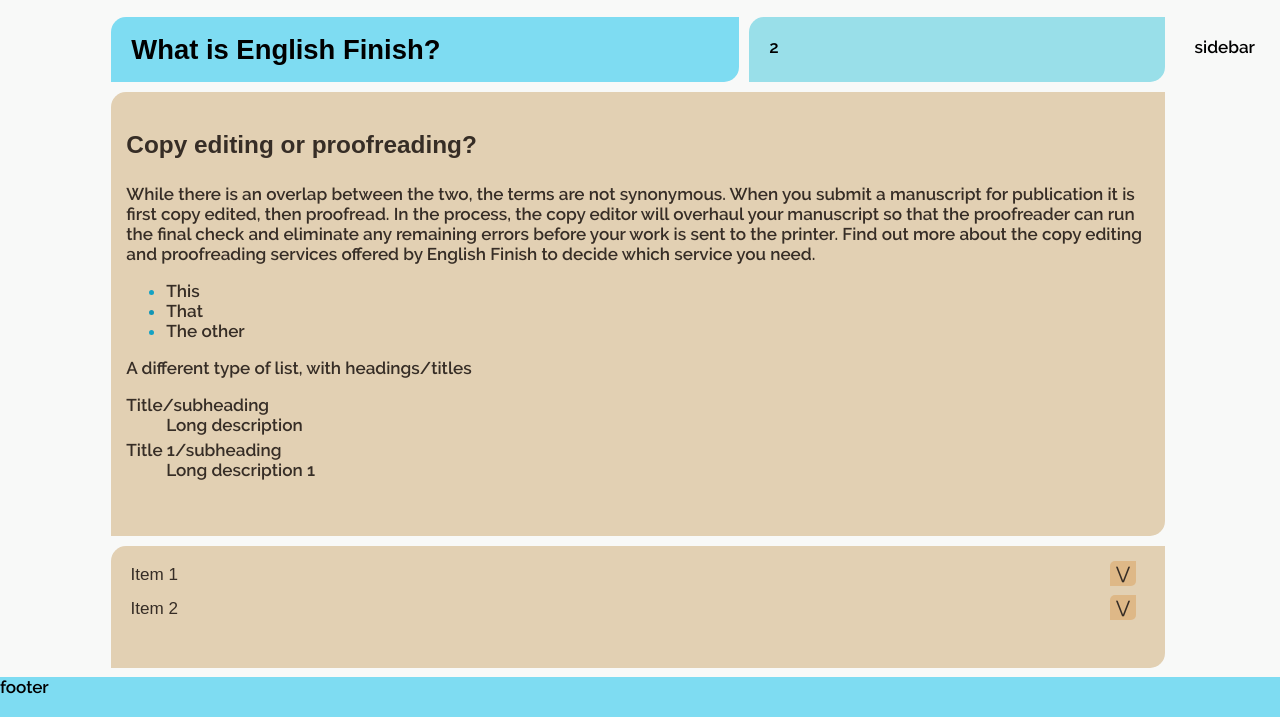
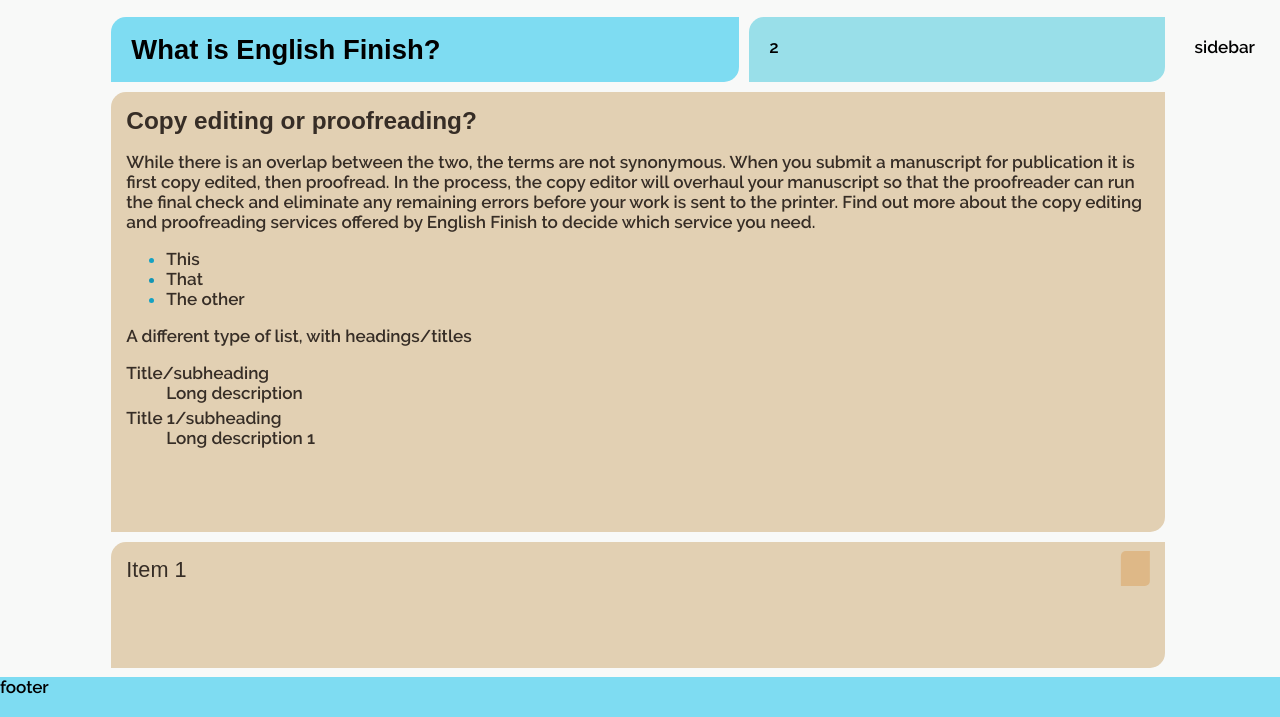
Before and after one commit to MissArray/Artigraphy-BLUEPRINT, a plain HTML site: page index.html in a window 1280 px wide. Shown: the part 83-800 px from the top of the page. Drawn offline with Linux system fonts and the light colour scheme.

Commit message:
Replaced the content property with a span in the accordion for accessibility purposes

```diff
--- a/index.html
+++ b/index.html
@@ -4,7 +4,7 @@
     <meta charset="UTF-8">
     <meta name="viewport" content="width=device-width, initial-scale=1.0">
     <meta http-equiv="X-UA-Compatible" content="ie=edge">
-    <title>English Finish - Home</title>
+    <title>English Finish - MASTER TEMPLATE</title>
     <link rel='stylesheet' type='text/css' href='style.css'>
 
 </head>
@@ -51,9 +51,8 @@
         <h2>What is English Finish?</h2></div>
       <div id="main-centre-t">2</div>
       <section class="main-text">
+        <h3>Copy editing or proofreading?</h3>
         <p>
-          <h3>Copy editing or proofreading?</h3>
-
 While there is an overlap between the two, the terms are not synonymous. When you submit a manuscript for publication it is first copy edited, then proofread. In the process, the copy editor will overhaul your manuscript so that the proofreader can run the final check and eliminate any remaining errors before your work is sent to the printer.
 
 Find out more about the copy editing and proofreading services offered by English Finish to decide which service you need.
@@ -80,27 +79,18 @@
         </dl>
       </section>
 
-      <section class='accordion-text'>
-        <div class='accordion-item'>
-          <input id='acc-item-1' type='checkbox' name 'accordion-item'>
-          <label for='acc-item-1'>Item 1</label>
-          <div class='acc-item-content'>
-            <p>
-              Some content - 1
-            </p>
-          </div>
-        </div>
+        <ul class="accordion-wrapper">
+        <li class="accordion-item">
+        <input id="faq1" class="accordion-item-input" name="accordion" type="checkbox"/>
+          <label for="faq1" class="accordion-item-heading">Item 1<span class="acc-item-arrow">&#xE228;</span>
+          </label>
+          <p class="accordion-item-text">
+            Some content
+      </p>
+        </li>
+      </ul>
 
-        <div class='accordion-item'>
-          <input id='acc-item-2' type='checkbox' name 'accordion-item'>
-          <label for='acc-item-2'>Item 2</label>
-          <div class='acc-item-content'>
-            <p>
-              Some content - 2
-            </p>
-          </div>
-        </div>
-      </section>
+
   </main>
 
   <footer>footer</footer>
--- a/style.css
+++ b/style.css
@@ -117,9 +117,14 @@
   margin-bottom: 0.25em;
 }
 
-main > div, section {
+main > div {
   margin: 5px;
   padding: 15px;
+}
+
+section {
+margin: 5px;
+padding: 15px;
 }
 
 #main-left-t {
@@ -128,7 +133,7 @@
   display: flex;
   flex-direction: column;
   justify-content: center;
-  background-color: var(--bckg-colour-darker2, aqua);
+  background-color: var(--bckg-colour-darker2, darkturquoise);
   border-radius: 15px 0;
 }
 
@@ -144,64 +149,101 @@
   grid-column: 2 / 12;
   grid-row: 2 / 3;
   background-color: var(--basic-txt-bckg, wheat);
-  font-family: var(--bodytext);
+  font-family: var(--bodytext, Arial, Helvetica, sans-serif);
   color: var(--basic-txt-colour, darkslategray);
   border-radius: 15px 0;
 }
 
-/*--- ACCORDION for TEXT ---*/
-.accordion-text {
+/*--- ACCORDION LIST ---*/
+/* Originally tried using the 'content' property for the up/down arrow; however, screen-readers don't pick up the 'content' property at all, hence the span-within-the-label solution*/
+.accordion-wrapper {
   flex: 1;
-  grid-column: 2 /12;
+  grid-column: 2 / 12;
   grid-row: 3 / 4;
+  list-style: none;   /* none outside*/
+  margin: 5px;
+  padding: 15px;
   background-color: var(--basic-txt-bckg, wheat);
-  font-family: var(--bodytext);
+  font-family: var(--semibold-text, Arial, Helvetica, sans-serif);
   color: var(--basic-txt-colour, darkslategray);
   border-radius: 15px 0;
 }
 
-.accordion-item {
+.accordion-item-heading {
+  display: block;
   position: relative;
-  margin: 0 0.2em 0.3em 0;
-}
-
-.accordion-item label {
-  display: block;
-  font-family: var(--semibold-text);
-  color: var(--basic-txt-colour);
-  padding: 0.25em;
+  font-size: 1.266em;
   cursor: pointer;
 }
 
-.accordion-item label::after {
-  display: block;
-  content: '\022c1'; /* content:'\022c1' or '\0039b'  */
-  position: absolute;
-  right: 10px;
-  top: 0px;
-  background-color: burlywood;
-  padding: 2px 6px;
-  border-radius: 5px 0;
-  transition: all 0.3s;
+.accordion-item {
+  padding: 0;
+  margin: 0;
+ }
+
+/*Hide the checkbox*/
+.accordion-item-input {
+	clip-path: inset(100%);
+	clip: rect(0 0 0 0);
+	width: 1px;
+	height: 1px;
+	margin: -1;
+	overflow: hidden;
+	position: absolute;
+	left: -9999px;
 }
 
-.accordion-item input[type=checkbox]:checked + label::after {
-  transform: rotate(180deg);
-  background-color: var(--bckg-colour-darker1);
+.accordion-item-input:checked ~ .accordion-item-text {
+	background-color: violet;
+	padding: 15px;
+	max-height: 1000px;
+  padding-top: 1em;
+  margin: 0.75em 0;
+  border-radius: 15px 0;
+	-webkit-transition: max-height 0.15s ease-in, margin 0.15s ease-in, padding 0.15s ease-in;
+	transition: max-height 0.15s ease-in, margin 0.15s ease-in, padding 0.15s ease-in;
 }
 
-.accordion-item input {
-  display: none;
+/* Match accordion-item-headings only when they follow and are siblings of an accordion-item-input that is checked.*/
+
+.accordion-item-input:checked ~ .accordion-item-heading > .acc-item-arrow {
+	-webkit-transform: rotate(0);
+	  -ms-transform: rotate(0);
+	   transform: rotate(0);
 }
 
-.accordion-item input:checked ~ .acc-item-content {
+.acc-item-arrow {
   display: block;
+  position: absolute;
+  right: 0;
+  top: -0.3em;
+  padding: 5px 6px;
+  border-radius: 5px 0;
+  font-family: 'Segoe MDL2 Assets';
+  background-color: burlywood;
+  -webkit-transition: -webkit-transform .25s ease;
+  transition: transform .25s ease;
+  -webkit-transform: rotate(-180deg);
+  -moz-transform: rotate(-180deg);
+  -o-transform: rotate(-180deg);
+  transform: rotate(-180deg);
 }
 
-.acc-item-content {
-  display: none;
+.acc-item-arrow:hover, .acc-item-arrow:active {
+  background-color: var(--bckg-colour-darker2, darkturquoise);
+}
+
+.accordion-item-text {
   overflow: hidden;
+  max-height: 0;
+  margin-bottom: 0;
+  font-family: var(--bodytext, Arial, Helvetica, sans-serif);
+  -webkit-transition: max-height .15s ease-out, margin-bottom .15s ease-out, padding .15s ease-out;
+	-moz-transition: max-height .15s ease-out, margin-bottom .15s ease-out, padding .15s ease-out;
+	-o-transition: max-height .15s ease-out, margin-bottom .15s ease-out, padding .15s ease-out;
+	transition: max-height .15s ease-out, margin-bottom .15s ease-out, padding .15s ease-out;
 }
+
 
 footer {
   height: 5vh;
@@ -388,6 +430,7 @@
 h3 {
   font-family: var(--medium-text, Arial, Helvetica, sans-serif);
   font-size: 1.424em;
+  margin: 0;
 }
 
   @supports (position: fixed) {
@@ -519,9 +562,6 @@
     grid-row: 2 / 3;
   }
 
-  .accordion-text {
-    grid-column: 2 / 12;
-  }
 
   h1 {
     margin: 10px 40px auto 20px;
```
